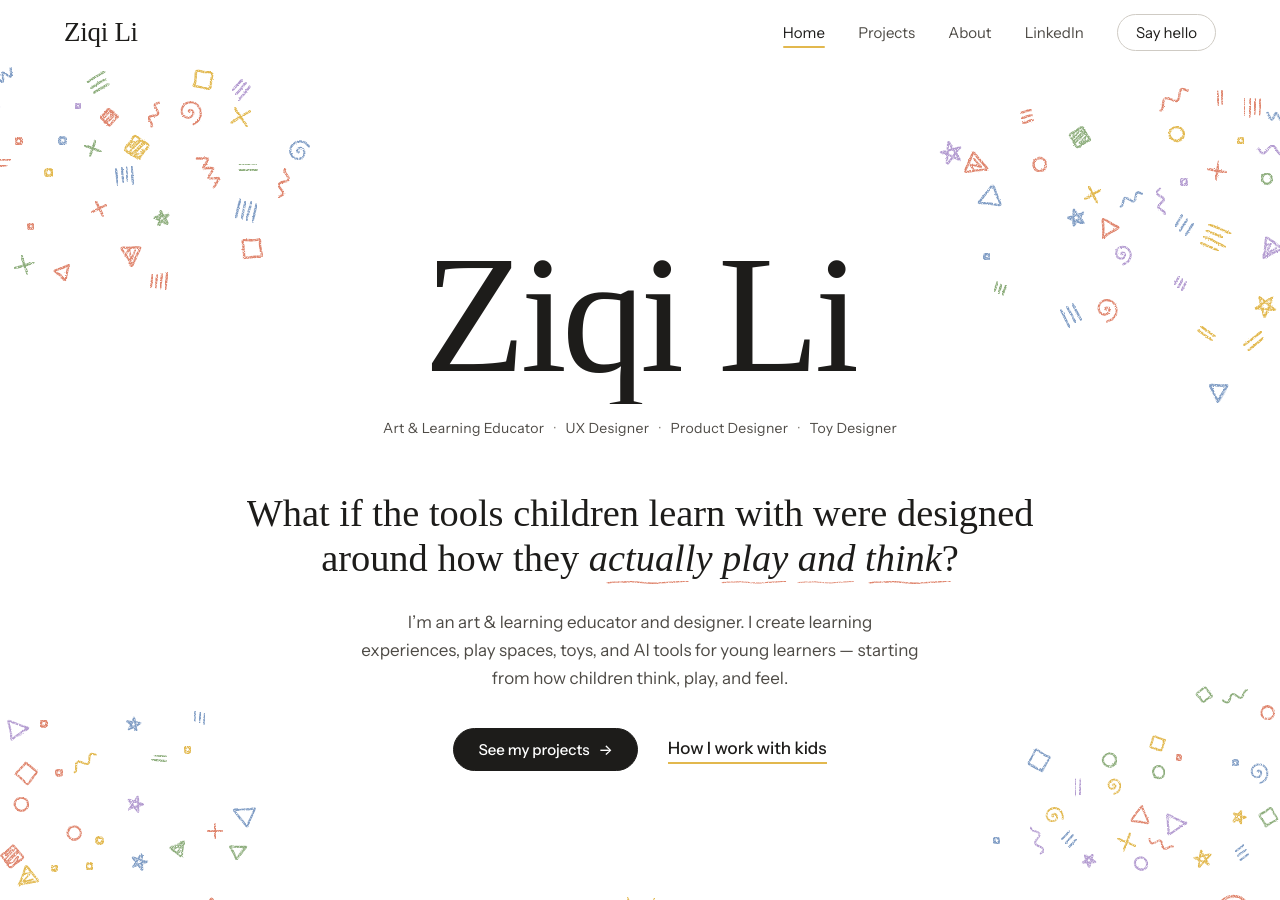
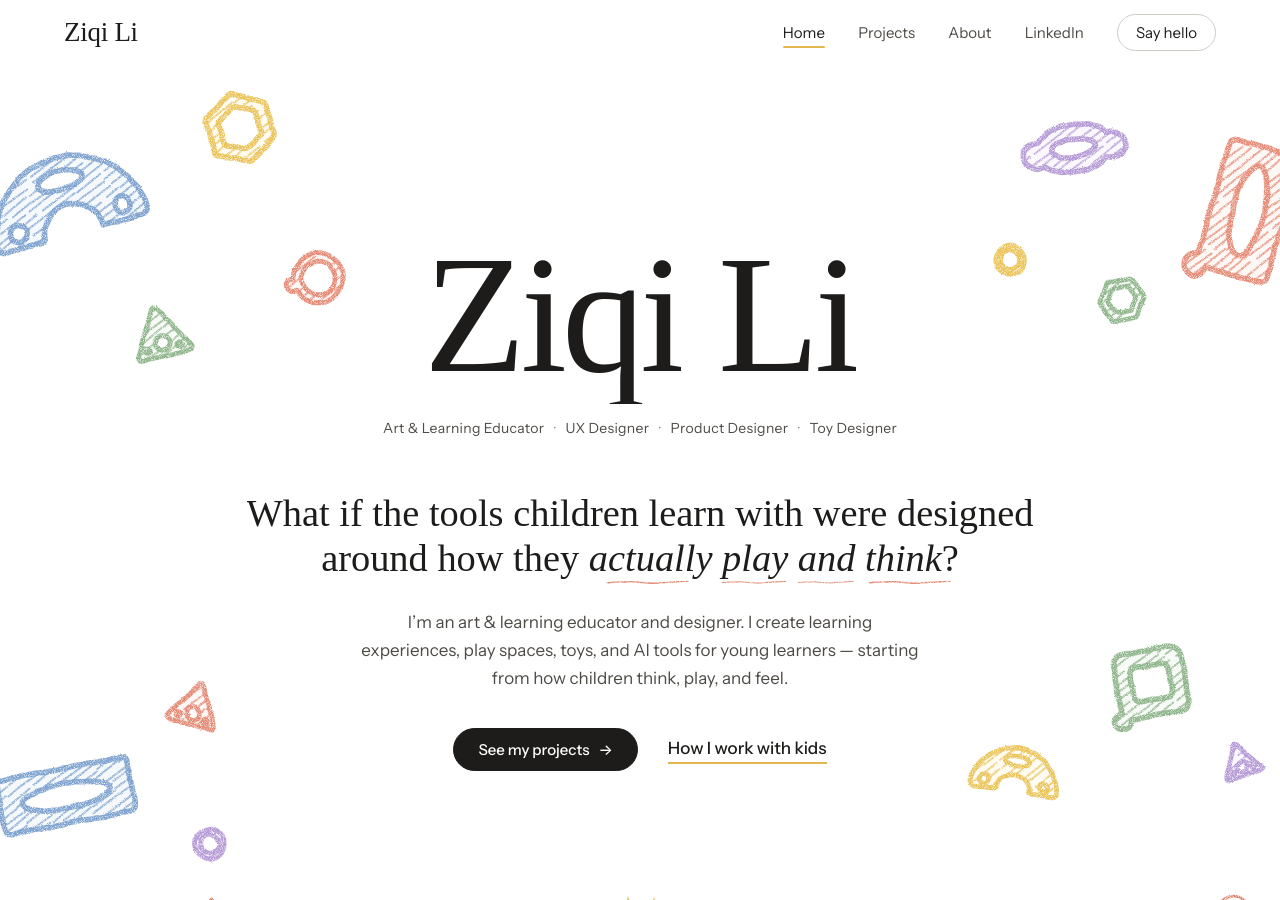
Before and after one commit to lizilizi0422-cmd/lizilizi0422-cmd.github.io, a Jekyll site: the page built from index.html, in a window 1280 px wide and 900 px high. Built offline with Jekyll 4.4.1, drawn with Linux system fonts in a browser that asks for light colours; nearby versions of some CDN libraries; some web fonts are replaced.

Commit message:
Hero corners: crayon toy-block shapes

```diff
--- a/_layouts/home.html
+++ b/_layouts/home.html
@@ -2,13 +2,13 @@
 layout: default
 ---
 {%- include settings.html -%}
-{%- comment -%} ① HERO — centered, crayon marks scattered around the edges · 首屏：居中，蜡笔小记号散落在四周 {%- endcomment -%}
+{%- comment -%} ① HERO — centered, crayon toy blocks in the four corners · 首屏：居中，四角是蜡笔积木 {%- endcomment -%}
 <section class="hero" aria-labelledby="hero-title">
   <div class="hero-marks" aria-hidden="true">
-    <div class="hm hm-tl" data-draw data-speed="-0.10">{% include art/edge-tl.svg %}</div>
-    <div class="hm hm-tr" data-draw data-speed="-0.04">{% include art/edge-tr.svg %}</div>
-    <div class="hm hm-bl" data-draw data-speed="0.06">{% include art/edge-bl.svg %}</div>
-    <div class="hm hm-br" data-draw data-speed="0.10">{% include art/edge-br.svg %}</div>
+    <div class="hm hm-tl" data-draw data-speed="-0.10">{% include art/corner-tl.svg %}</div>
+    <div class="hm hm-tr" data-draw data-speed="-0.04">{% include art/corner-tr.svg %}</div>
+    <div class="hm hm-bl" data-draw data-speed="0.06">{% include art/corner-bl.svg %}</div>
+    <div class="hm hm-br" data-draw data-speed="0.10">{% include art/corner-br.svg %}</div>
   </div>
   <div class="hero-inner wrap">
     {%- if s.hero_tag and s.hero_tag != "" %}<p class="kicker" data-reveal>{{ s.hero_tag }}</p>{% endif %}
--- a/assets/css/style.css
+++ b/assets/css/style.css
@@ -84,9 +84,12 @@ main:focus { outline: none; }
 .ln { fill: none; stroke-linecap: round; stroke-linejoin: round; filter: url(#crayon); }
 .gh { opacity: .42; }
 .c-y { stroke: var(--cy); } .c-c { stroke: var(--cc); } .c-b { stroke: var(--cb); } .c-s { stroke: var(--cs); } .c-l { stroke: var(--cl); } .c-k { stroke: var(--ck); }
-.motion [data-draw] .ln, .motion [data-strip] .ln { stroke-dasharray: 1.02 1.02; stroke-dashoffset: 1.02; }
-.motion [data-draw] .ln { transition: stroke-dashoffset 1.3s cubic-bezier(.55, .1, .25, 1) calc(var(--k, 0) * 14ms); }
-.motion [data-draw].in .ln { stroke-dashoffset: 0; }
+.motion [data-draw] .ln, .motion [data-strip] .ln, .motion [data-draw] .blk-ln { stroke-dasharray: 1.02 1.02; stroke-dashoffset: 1.02; }
+.motion [data-draw] .ln, .motion [data-draw] .blk-ln { transition: stroke-dashoffset 1.3s cubic-bezier(.55, .1, .25, 1) calc(var(--k, 0) * 14ms); }
+.motion [data-draw].in .ln, .motion [data-draw].in .blk-ln { stroke-dashoffset: 0; }
+/* toy-block hatching fades in once its outline is drawn · 积木斜线在轮廓画完后淡入 */
+.motion [data-draw] .blk-hatch { opacity: 0; transition: opacity .9s ease calc(.8s + var(--k, 0) * 14ms); }
+.motion [data-draw].in .blk-hatch { opacity: .8; }
 
 /* ── wireframe image placeholder · 灰色带叉号的图片占位框 ── */
 .media { margin: 0; }
@@ -135,11 +138,6 @@ main:focus { outline: none; }
 .hero-question { font: 400 clamp(26px, 3vw, 40px)/1.18 var(--serif); margin: clamp(36px, 4vw, 52px) auto 0; max-width: 820px; }
 .hero-intro { font-size: 17px; color: var(--ink-2); max-width: 560px; margin: 26px auto 0; }
 .hero-cta { margin: 36px 0 0; display: flex; flex-wrap: wrap; gap: 18px 30px; justify-content: center; align-items: center; }
-.hero-marks .hm { position: absolute; z-index: 1; pointer-events: none; }
-.hm-tl { left: -20px; top: 0; width: clamp(200px, 30vw, 420px); }
-.hm-tr { right: -20px; top: 10px; width: clamp(200px, 30vw, 420px); }
-.hm-bl { left: 0; bottom: 0; width: clamp(160px, 24vw, 360px); }
-.hm-br { right: 0; bottom: 10px; width: clamp(170px, 26vw, 400px); }
 
 /* crayon children strip · 蜡笔小人 */
 .blk-strip { overflow: hidden; padding: 10px 0 0; }
@@ -407,8 +405,6 @@ main:focus { outline: none; }
   .ir-area { grid-column: 1 / -1; }
   .footer-grid { grid-template-columns: 1fr 1fr; }
   .footer-id { grid-column: 1 / -1; }
-  .hm-tl, .hm-tr { width: 46vw; }
-  .hm-bl, .hm-br { width: 38vw; }
   .hero { min-height: 0; padding-top: 110px; }
   .masonry .media:nth-child(3n+2) { margin-top: 0; }
   .masonry { columns: 2 140px; }
@@ -434,3 +430,16 @@ main:focus { outline: none; }
   .bm-doodle { width: 58px; top: -46px !important; right: 0 !important; left: auto !important; bottom: auto !important; }
   .belief-doodle { width: 56px; }
 }
+
+/* ── hero corners: crayon toy blocks · 首屏四角的蜡笔积木 ── */
+.hero-marks .hm { position: absolute; z-index: 1; pointer-events: none; }
+.hm svg { display: block; width: 100%; height: auto; overflow: visible; }
+.hm-tl { left: 0; top: 0; width: clamp(220px, 32.8vw, 470px); }
+.hm-tr { right: 0; top: 0; width: clamp(220px, 32.8vw, 470px); }
+.hm-bl { left: 0; right: auto; bottom: 0; width: clamp(180px, 28.1vw, 400px); }
+.hm-br { right: 0; left: auto; bottom: 0; width: clamp(180px, 28.1vw, 400px); }
+@media (max-width: 900px) {
+  .m-hide { display: none; }
+  .hm-tl, .hm-tr { width: 50vw; top: 0; }
+  .hm-bl, .hm-br { width: 44vw; bottom: 22px; }
+}
--- a/assets/js/site.js
+++ b/assets/js/site.js
@@ -38,7 +38,7 @@
 
   /* stagger index for each crayon stroke (so a doodle draws mark by mark) */
   d.querySelectorAll('[data-draw]').forEach(function (el) {
-    var paths = el.querySelectorAll('.ln');
+    var paths = el.querySelectorAll('.ln, .blk-ln');
     var step = Math.max(1, Math.round(paths.length / 60));
     paths.forEach(function (p, i) { p.style.setProperty('--k', Math.floor(i / step)); });
   });
```
Also changed, not shown: _includes/art/corner-bl.svg (added), _includes/art/corner-br.svg (added), _includes/art/corner-tl.svg (added), _includes/art/corner-tr.svg (added), _includes/art/edge-bl.svg (deleted), _includes/art/edge-br.svg (deleted), _includes/art/edge-tl.svg (deleted), _includes/art/edge-tr.svg (deleted).
